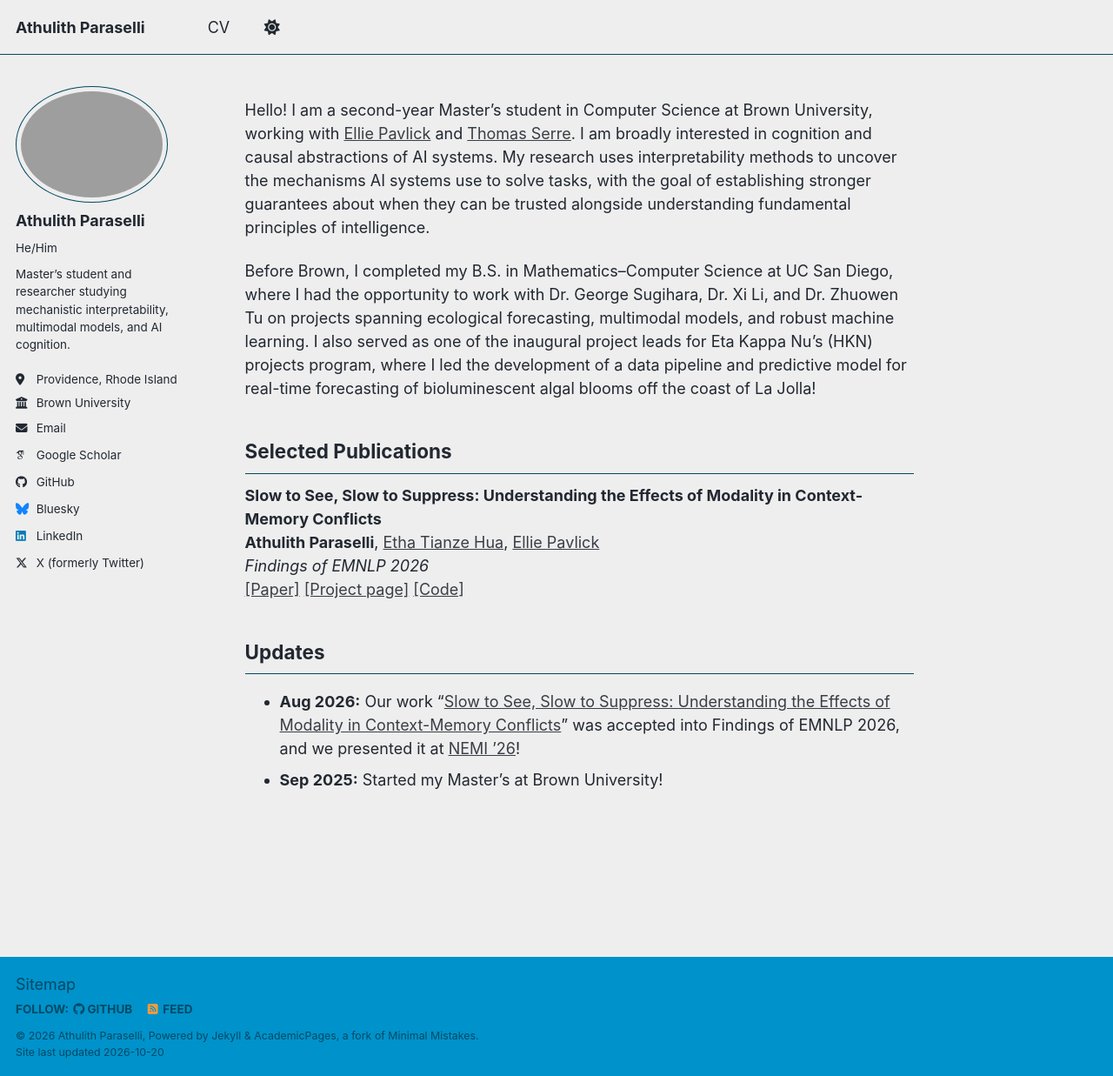
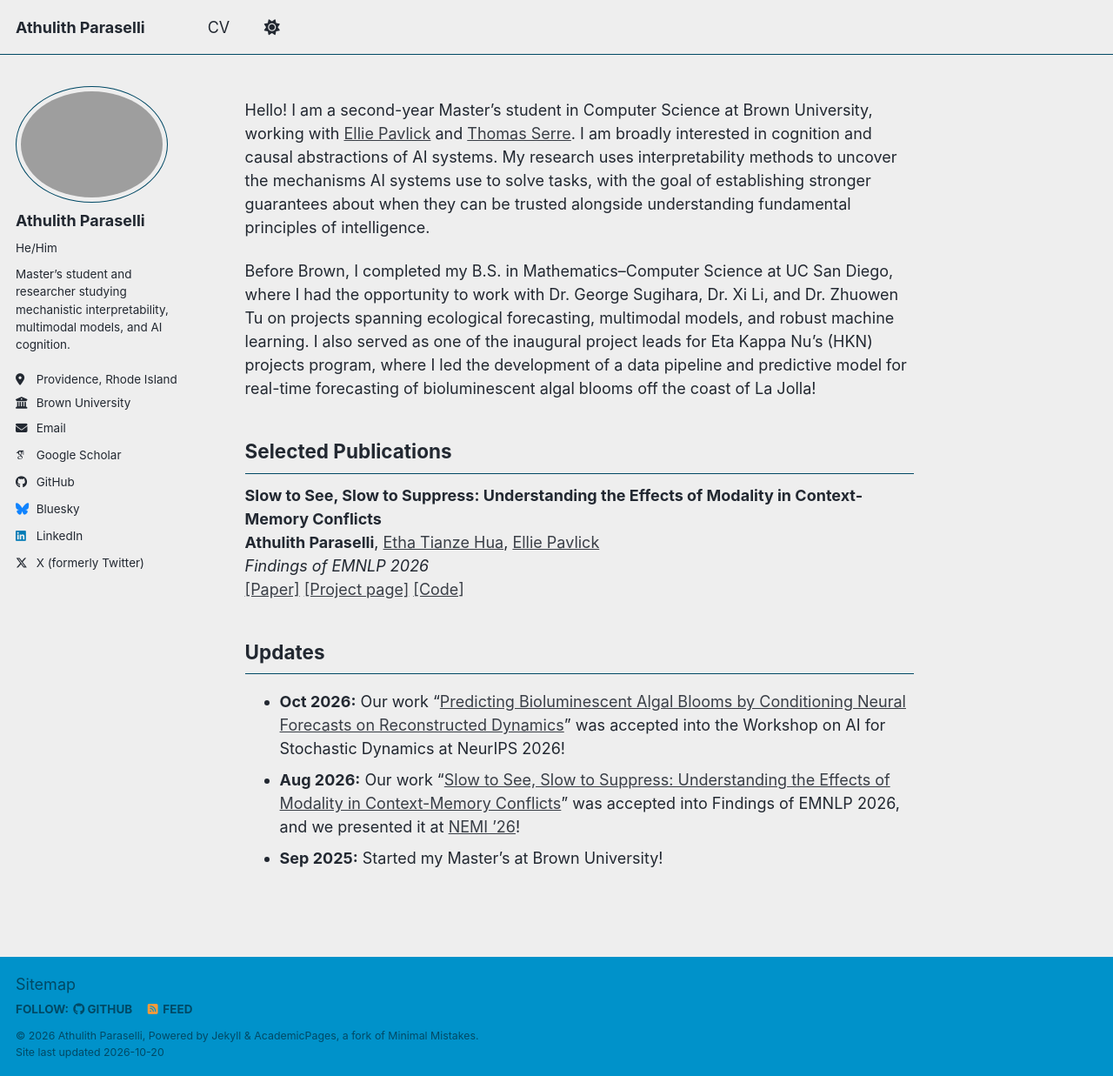
Before and after one commit to aparaselli/aparaselli.github.io, a Jekyll site: the page built from _pages/about.md, in a window 1280 px wide and 1237 px high. Shown: the whole window at 87% size. Built offline with Jekyll 4.4.1, drawn with Linux system fonts in a browser that asks for light colours; some web fonts are replaced; a script bundle is joined from its source files by our own code; library files that are not in the unit come from our copies.

Commit message:
wokrhsop update

```diff
--- a/_pages/about.md
+++ b/_pages/about.md
@@ -19,5 +19,6 @@ Before Brown, I completed my B.S. in Mathematics–Computer Science at UC San Di
 [[Paper]](https://arxiv.org/abs/2609.00293) [[Project page]](https://aparaselli.github.io/slow-to-see/) [[Code]](https://github.com/aparaselli/slow-to-see-slow-to-suppress)
 
 ## Updates
+- **Oct 2026:** Our work "[Predicting Bioluminescent Algal Blooms by Conditioning Neural Forecasts on Reconstructed Dynamics](https://openreview.net/forum?id=oV7jfHq5TK)" was accepted into the Workshop on AI for Stochastic Dynamics at NeurIPS 2026!
 - **Aug 2026:** Our work "[Slow to See, Slow to Suppress: Understanding the Effects of Modality in Context-Memory Conflicts](https://arxiv.org/abs/2609.00293)" was accepted into Findings of EMNLP 2026, and we presented it at [NEMI ’26](https://nemiconf.github.io/summer26/)!
 - **Sep 2025:** Started my Master's at Brown University!
```
